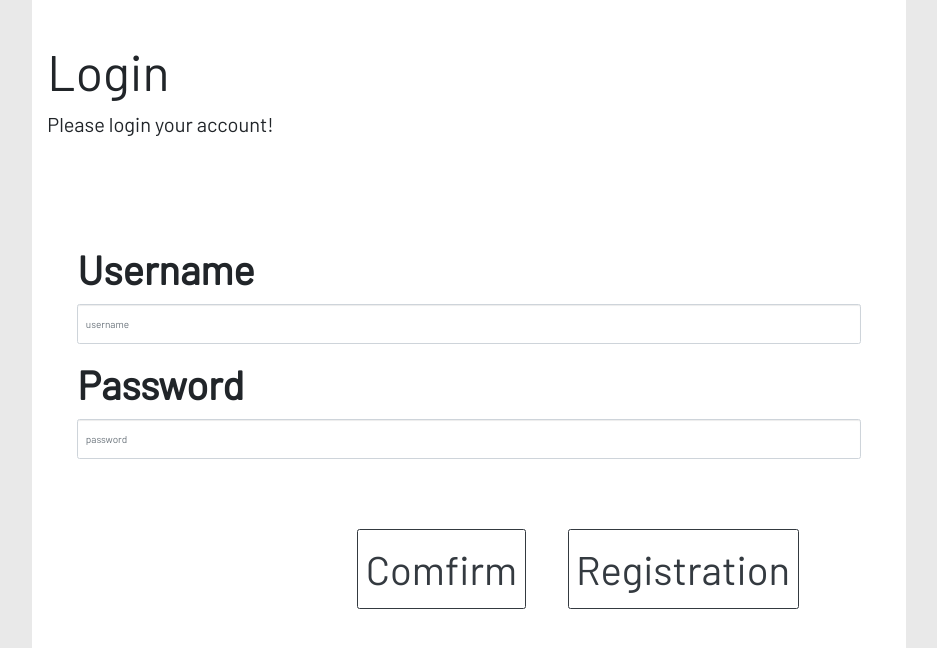
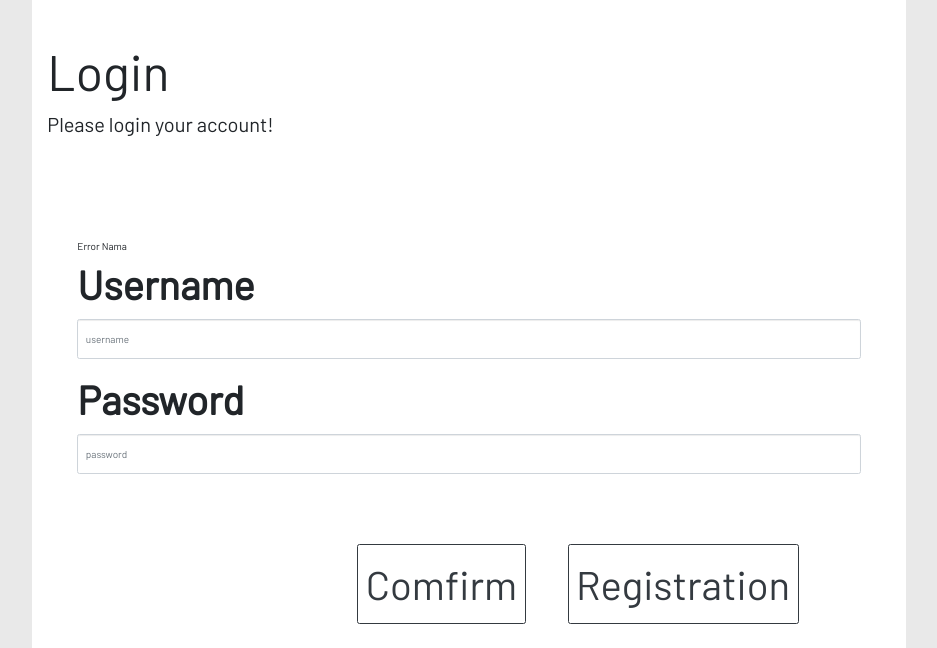
Before and after one commit to thanakritfluk/Fake_Melon, a Flask app: page /login in a window 1280 px wide. Shown: the part 141-789 px from the top of the page, without its empty margins (171-1108 px from the left). Run offline with Flask 2, Linux system fonts and the light colour scheme; some libraries are stand-ins or nearby versions.

Commit message:
test error msg

```diff
--- a/app/templates/login.html
+++ b/app/templates/login.html
@@ -11,6 +11,11 @@
             <br>
             <a style="font-size: 20px;">Please login your account!</a>
             <div id="registbox">
+                {% if error %}
+                    <div>
+                        {{ error }}
+                    </div>
+                {% endif %}
                 <form action="" method="POST" name="form">
                     {{ form.hidden_tag() }}
 
--- a/app/views.py
+++ b/app/views.py
@@ -27,8 +27,8 @@ def login():
             login_user(user_obj)
             flash("Logged in successfully!", category='success')
             return redirect(request.args.get("next") or url_for("home"))
-        flash("Wrong username or password!", category='error')
-    return render_template('login.html', title='login', form=form)
+        flash("Wrong username or password!", category='error Cup')
+    return render_template('login.html', title='login', form=form,error = "Error Nama")
 
 
 @fake_melon.route('/logout')
```
